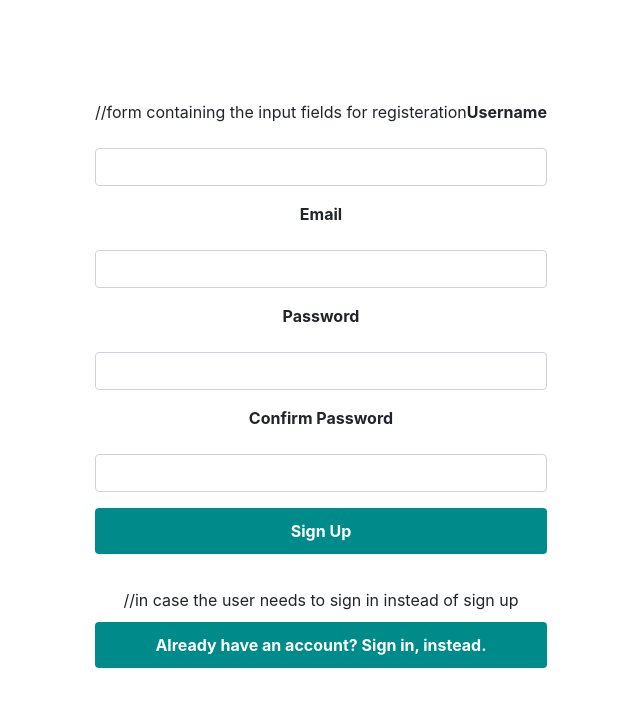
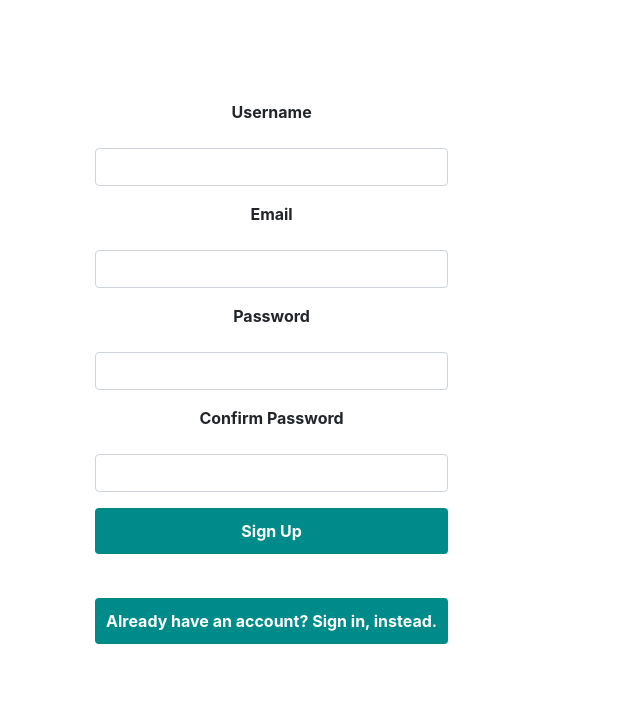
Before and after one commit to NayyaraNaseer/carteblanche, a React (Create React App) app in the folder client/: page /signup in a window 1280 px wide. Shown: the top 706 px of the page, without its empty margins (405-1045 px from the left). Built offline with nearby package versions, Linux system fonts and the light colour scheme; no server answers.

Commit message:
Update SignUp.js

```diff
--- a/client/src/components/SignUp.js
+++ b/client/src/components/SignUp.js
@@ -51,7 +51,6 @@ const SignUp = ({ setAuth }) => {
     <div class = "container">
     <div class = "center">
       <form class = "form" onSubmit={onSubmitForm}>
-      //form containing the input fields for registeration
       <label> <b>Username</b> </label>
         <input
           type="text"
@@ -87,7 +86,6 @@ const SignUp = ({ setAuth }) => {
         <button class = "btn">Sign Up</button>
 
       <br/>
-      //in case the user needs to sign in instead of sign up
       <Link to="/signin"><button class = "btn">Already have an account? Sign in, instead.</button></Link>
           </form>
           </div></div>
```
